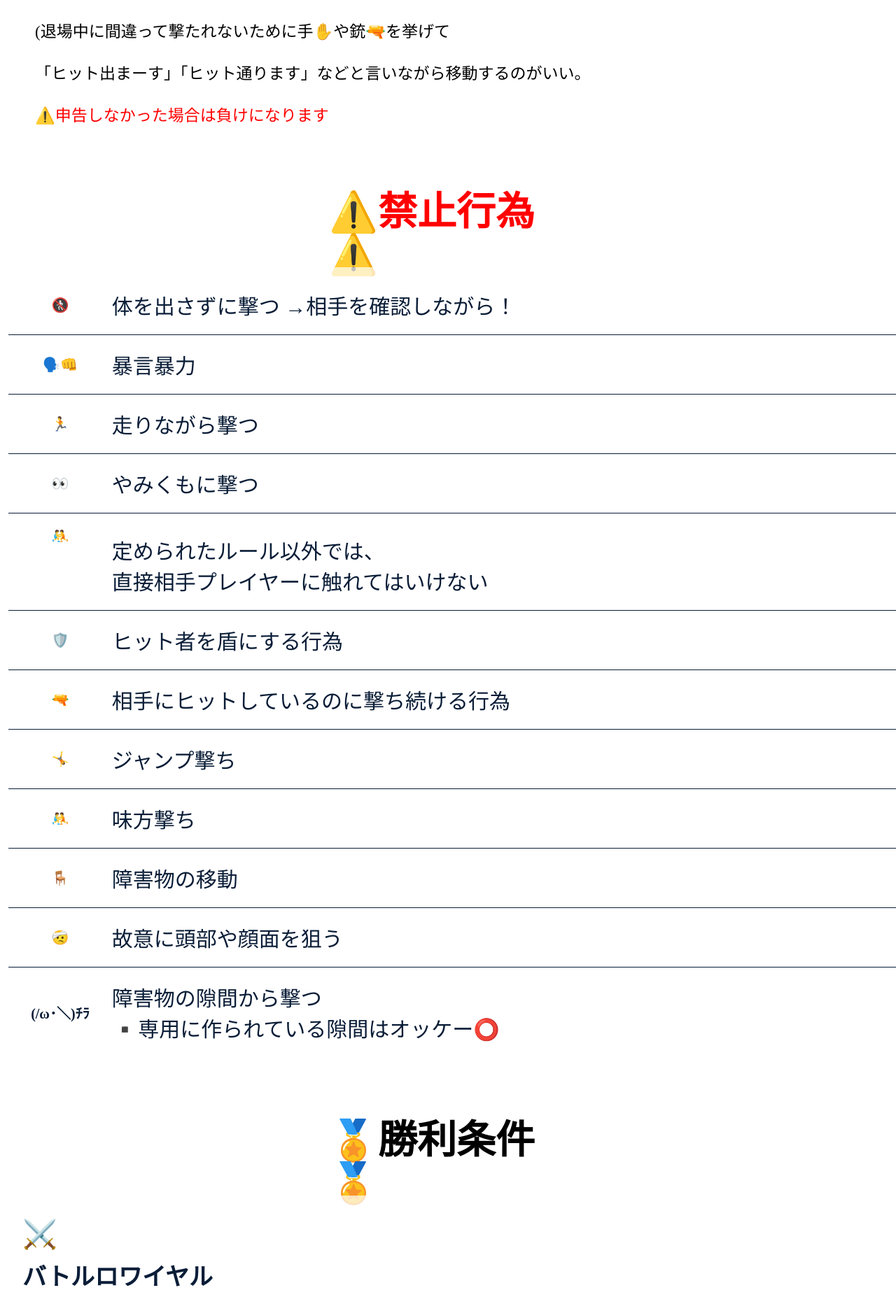
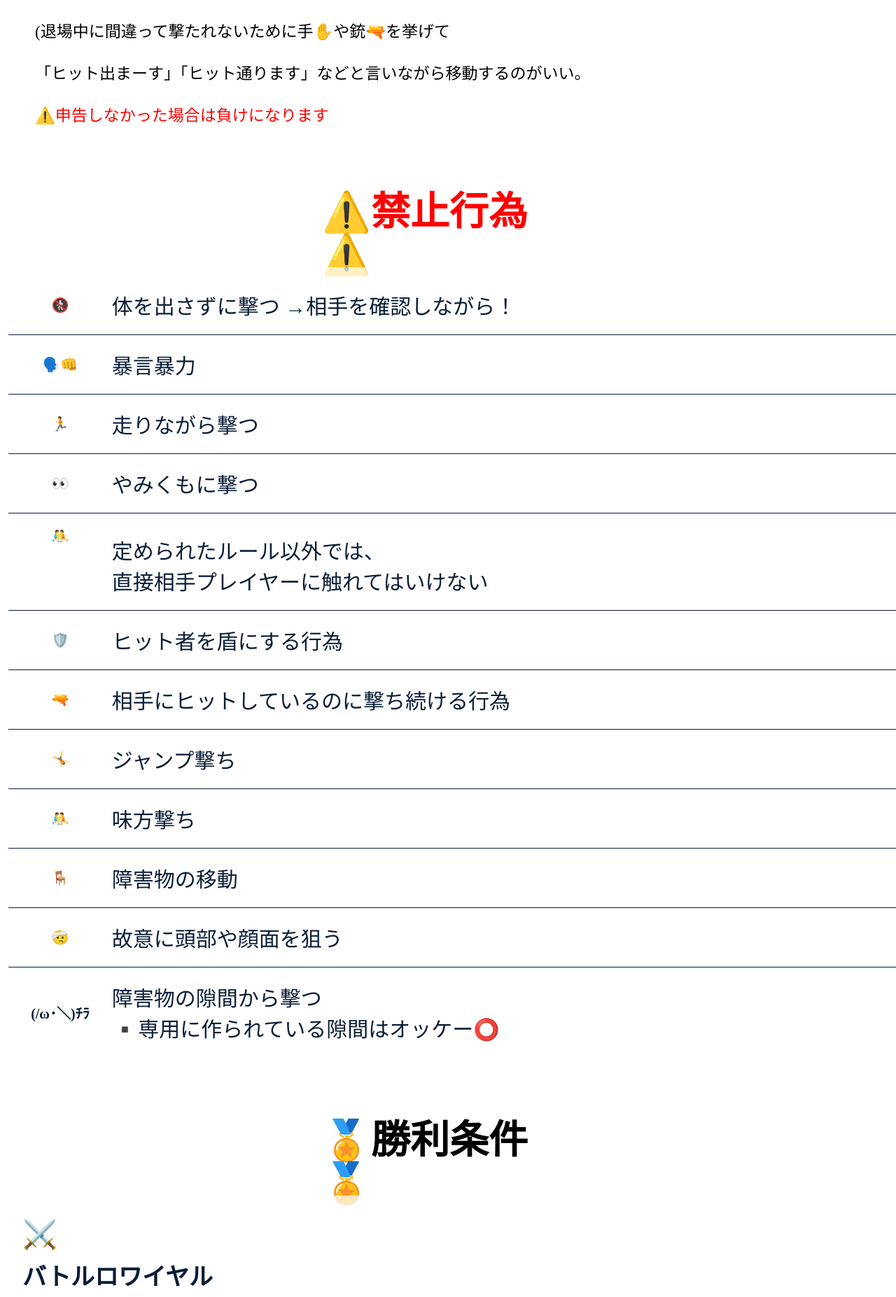
Before and after one commit to kotorody/sabage, a plain HTML site: page index.html in a window 1280 px wide. Shown: the part 945-2799 px from the top of the page at 70% size. Drawn offline with Linux system fonts and the light colour scheme.

Commit message:
Update style.css

```diff
--- a/style.css
+++ b/style.css
@@ -86,7 +86,7 @@ body {
 
 .ca {
   color: red;
-  width: 340px;
+  width: 360px;
   height: 70px;
   /*background: linear-gradient(90deg, #0a1d37 0%, #2c3e50 100%);
   -webkit-background-clip: text;
@@ -163,7 +163,7 @@ body {
 }
 
 .ea {
-  width: 340px;
+  width: 360px;
   height: 70px;
   /*background: linear-gradient(90deg, #0a1d37 0%, #2c3e50 100%);
   -webkit-background-clip: text;
```
